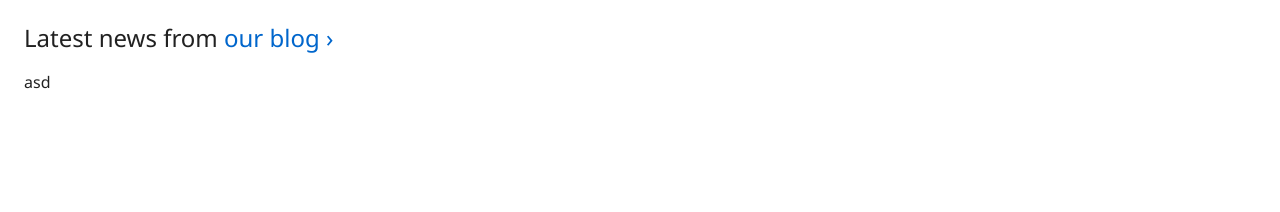
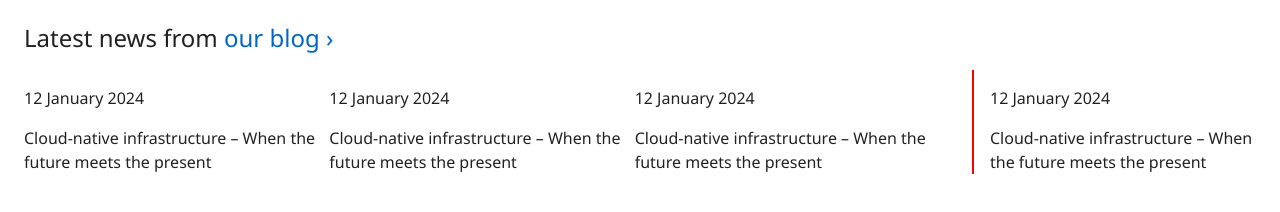
Before and after one commit to Armuto-Live/clon-ubuntu, a React (Vite) app: page / in a window 1280 px wide. Shown: the part 1225-1437 px from the top of the page. Before the commit the page ends 1383 px from the top, so only its background shows below. Built offline with nearby package versions, Linux system fonts and the light colour scheme.

Commit message:
LatestNews component v1

```diff
--- a/src/components/main/LatestNews.jsx
+++ b/src/components/main/LatestNews.jsx
@@ -1,6 +1,6 @@
 import React from "react";
 import { GridRow, LayoutMaxWidth, PStrip } from "../global";
-import { styled, Typography } from "@mui/material";
+import { styled, Typography,Box } from "@mui/material";
 import { NavigationLogoLink } from "../../style";
 const Title = styled("h3")(({ theme }) => ({}));
 
@@ -14,8 +14,29 @@ export const LatestNews = () => {
             <NavigationLogoLink>&nbsp;our  blog {"›"}</NavigationLogoLink>
           </Typography>
         </GridRow>
-        <GridRow xxs="span 4" sm="span 6" md="span 12">
-          asd
+      </LayoutMaxWidth>
+      <LayoutMaxWidth>
+        <GridRow xxs="span 4" sm="span 6" md="span 9" sx={{display:"flex"}}>
+          <GridRow md="span 3">
+            <p>12 January 2024</p>
+            <span>Cloud-native infrastructure – When the future meets the present</span>
+          </GridRow>
+          <GridRow md="span 3">
+            <p>12 January 2024</p>
+            <span>Cloud-native infrastructure – When the future meets the present</span>
+          </GridRow>
+          <GridRow md="span 3">
+            <p>12 January 2024</p>
+            <span>Cloud-native infrastructure – When the future meets the present</span>
+          </GridRow>
+        </GridRow>
+        <GridRow xxs="span 4" sm="span 6" md="span 3" sx={{display:"flex","&:before":{content:'""',color:"red",height:"100%",border:"thin solid red",marginRight:"1rem"}}} >
+          <GridRow >
+            <Box>
+              <p>12 January 2024</p>
+              <span>Cloud-native infrastructure – When the future meets the present</span>
+            </Box>
+          </GridRow>
         </GridRow>
       </LayoutMaxWidth>
     </PStrip>
```
Also changed, not shown: src/components/main/StripNoticeWrapper.jsx (deleted, +0 -11 lines).
